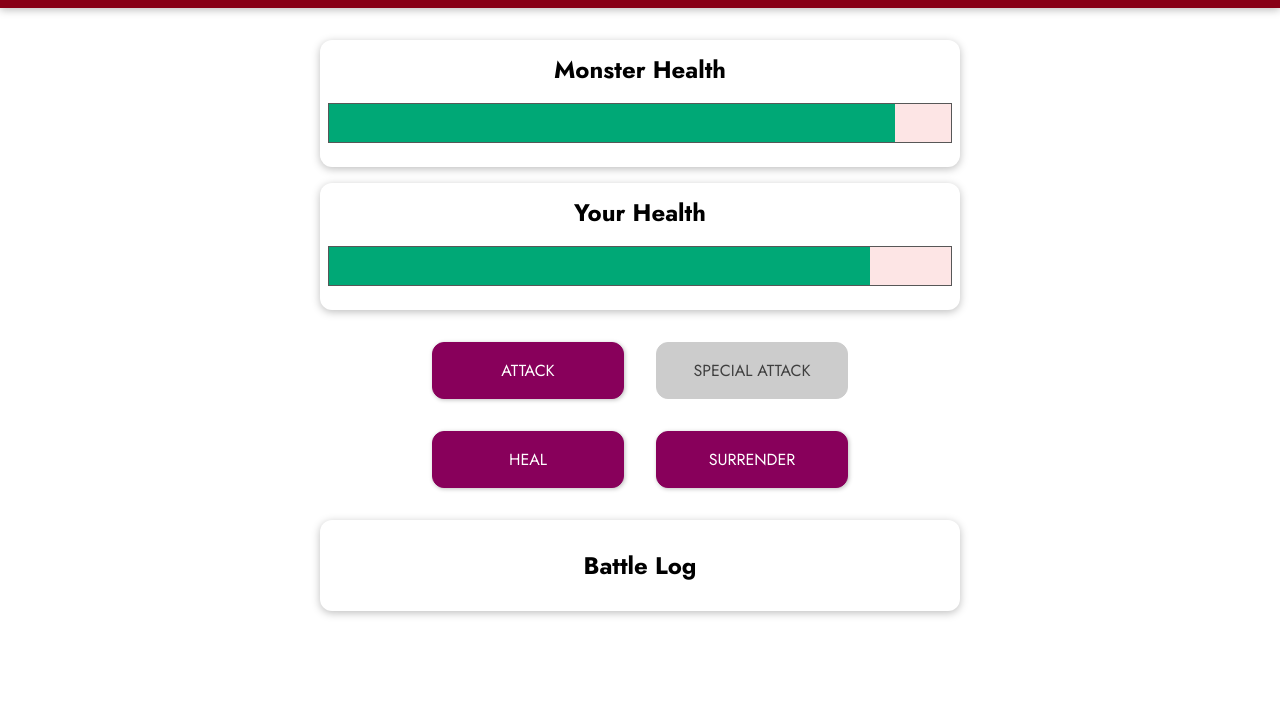
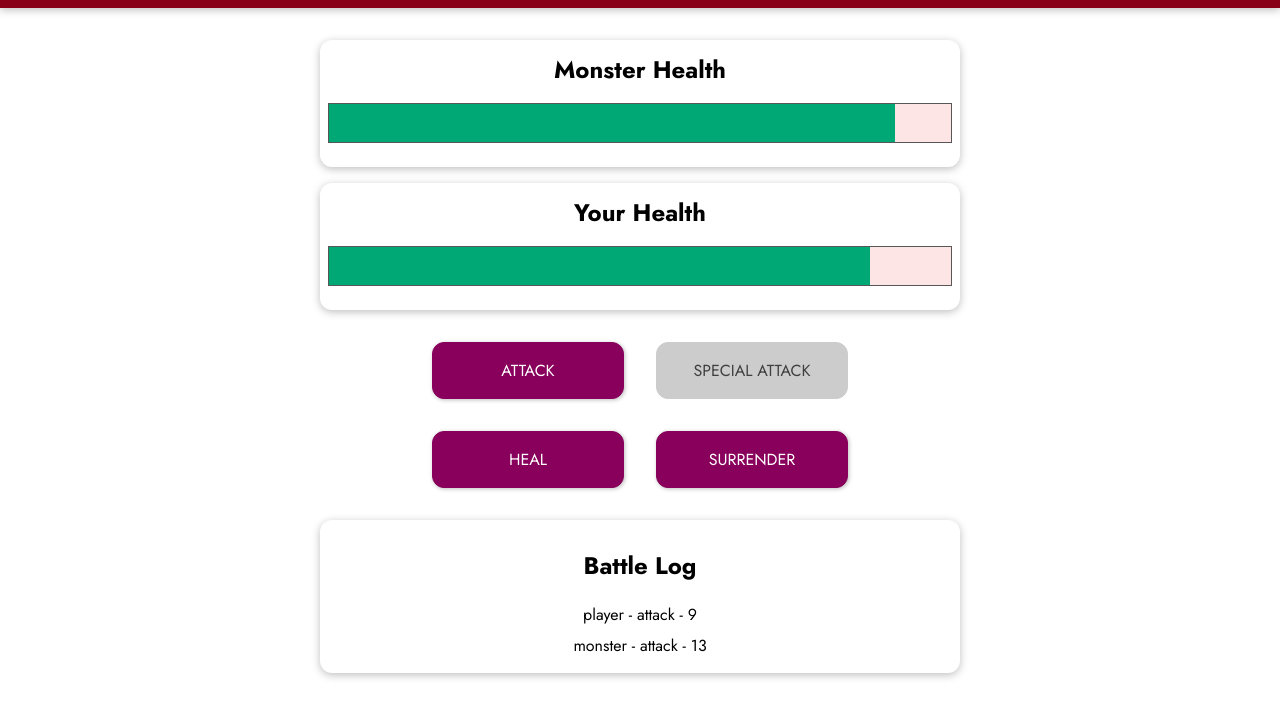
Before and after one commit to Arangus10/Vue---Monster-Slayer-Game, a website: page index.html in a window 1280 px wide. Both pictures are taken after a click on the button "ATTACK". Shown: the part 97-800 px from the top of the page. Drawn offline with nearby package versions, Linux system fonts and the light colour scheme.

Commit message:
Add log messages

```diff
--- a/index.html
+++ b/index.html
@@ -44,7 +44,9 @@
       </section>
       <section id="log" class="container">
         <h2>Battle Log</h2>
-        <ul></ul>
+        <ul>
+          <li v-for="logMessage in logMessages">{{logMessage.actionBy}} - {{logMessage.actionType}} - {{logMessage.actionValue}}</li>
+        </ul>
       </section>
     </div>
   </body>
--- a/js/app.js
+++ b/js/app.js
@@ -8,7 +8,8 @@ const app = Vue.createApp({
             playerHealth: 100,
             monsterHealth: 100,
             roundCounter: 0,
-            winner: null
+            winner: null,
+            logMessages: []
         }
     },
     methods: {
@@ -17,10 +18,12 @@ const app = Vue.createApp({
             this.monsterHealth -= attackValue;
             this.attackToPlayer();
             this.roundCounter++;
+            this.addLogMessage('player', 'attack', attackValue)
         },
         attackToPlayer() {
             const attackValue = getRandomValue(8, 15);
             this.playerHealth -= attackValue;
+            this.addLogMessage('monster', 'attack', attackValue)
         },
         specialAttackToMonster() {
             this.currentRound++;
@@ -28,6 +31,7 @@ const app = Vue.createApp({
             this.monsterHealth -= attackValue;
             this.attackToPlayer();
             this.roundCounter++;
+            this.addLogMessage('player', 'attack', attackValue)
         },
         healPlayer() {
             this.currentRound++;
@@ -37,6 +41,7 @@ const app = Vue.createApp({
             } else {
                 this.playerHealth += healValue;
             }
+            this.addLogMessage('player', 'heal', healValue)
         },
         surrender(){
             this.winner = 'monster';
@@ -46,6 +51,14 @@ const app = Vue.createApp({
             this.monsterHealth = 100;
             this.roundCounter = 0;
             this.winner = null;
+            this.logMessages = [];
+        },
+        addLogMessage(who, what, value) {
+            this.logMessages.unshift({
+                actionBy: who,
+                actionType: what,
+                actionValue: value
+            })
 
         }
     },
```
